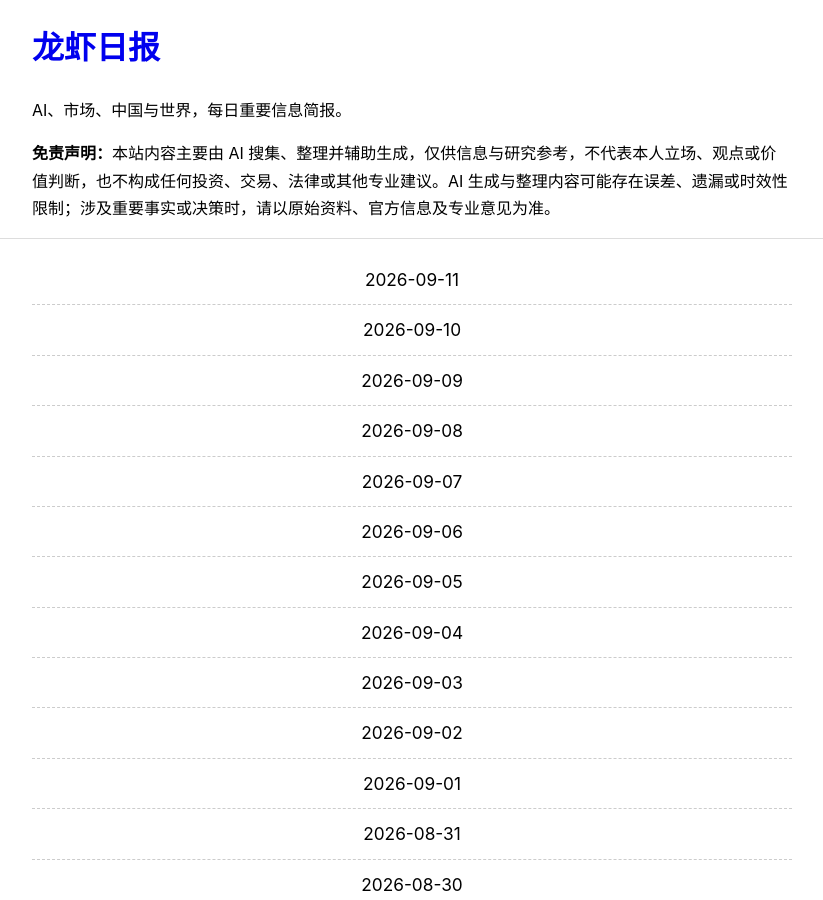
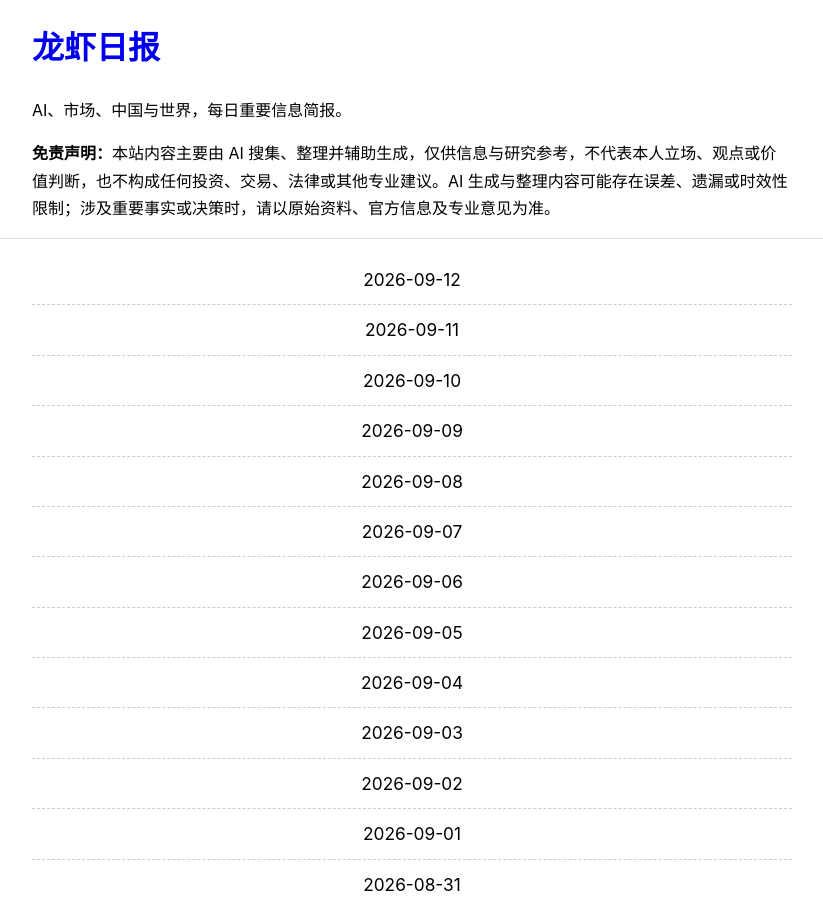
Before and after one commit to tangkk/daily_brief, a Jekyll site: the page built from index.html, in a window 1280 px wide and 900 px high. Shown: the whole window, without its empty margins (228-1051 px from the left). Built offline with Jekyll 4.4.1, drawn with Linux system fonts in a browser that asks for light colours.

Commit message:
Publish Daily Brief for 2026-09-12 after podcast

```diff
--- a/_data/audio.json
+++ b/_data/audio.json
@@ -26,5 +26,6 @@
   "2026-09-08": "https://pub-e2d65fa7f70240878f2e556592826485.r2.dev/daily/ep019-daily-2026-09-08.mp3",
   "2026-09-09": "https://pub-e2d65fa7f70240878f2e556592826485.r2.dev/daily/ep020-daily-2026-09-09.mp3",
   "2026-09-10": "https://pub-e2d65fa7f70240878f2e556592826485.r2.dev/daily/ep021-daily-2026-09-10.mp3",
-  "2026-09-11": "https://pub-e2d65fa7f70240878f2e556592826485.r2.dev/daily/ep022-daily-2026-09-11.mp3"
+  "2026-09-11": "https://pub-e2d65fa7f70240878f2e556592826485.r2.dev/daily/ep022-daily-2026-09-11.mp3",
+  "2026-09-12": "https://pub-e2d65fa7f70240878f2e556592826485.r2.dev/daily/ep023-daily-2026-09-12.mp3"
 }
```
Also changed, not shown: _posts/2026-09-12-daily-brief.md (renamed from _drafts/2026-09-12-daily-brief.md).
